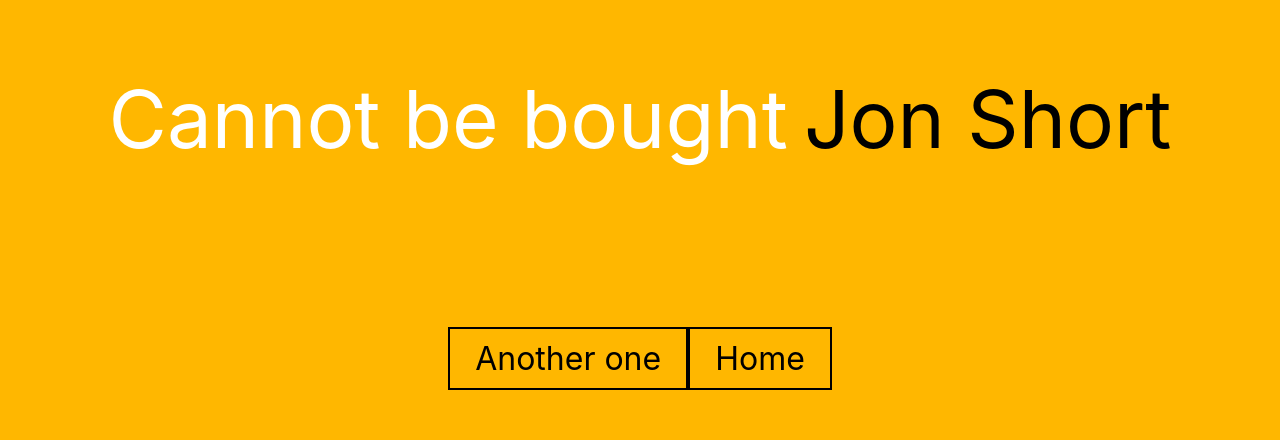
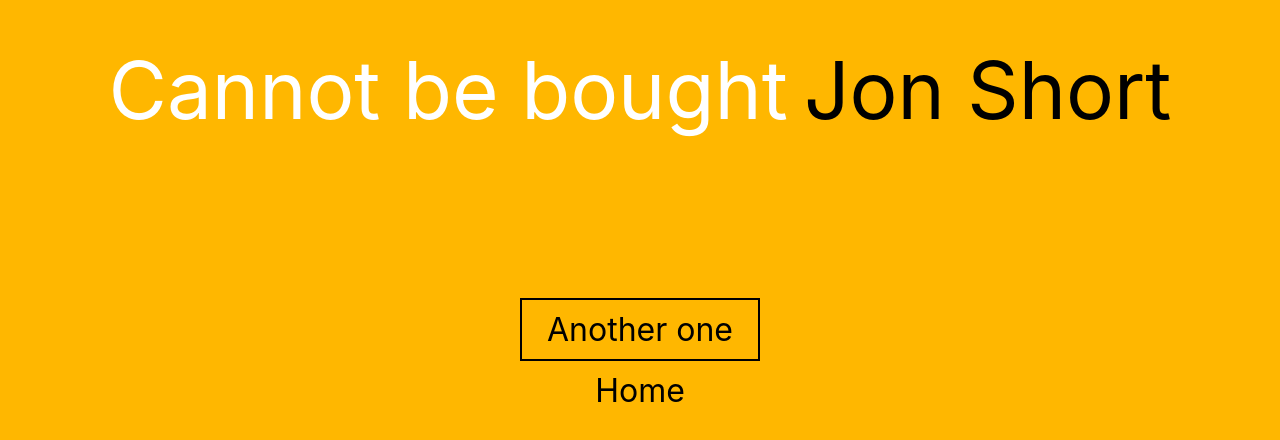
Before and after one commit to JonShort/DesignerRhymer, a Vue app: page /#/short in a window 1280 px wide. Shown: the part 250-690 px from the top of the page. Built offline with nearby package versions, Linux system fonts and the light colour scheme.

Commit message:
404, home refreshes colour

```diff
--- a/src/components/buttons/generic/GenericButton.vue
+++ b/src/components/buttons/generic/GenericButton.vue
@@ -1,12 +1,12 @@
 <template>
-  <div :class="$style.container">
+  <div :class="[$style.container, link && $style.link]">
     {{text}}
   </div>
 </template>
 
 <script>
   export default {
-    props: ['text'],
+    props: ['text', 'link'],
   };
 </script>
 
@@ -25,4 +25,8 @@
     border-color: #fff;
     color: #fff;
   }
+
+  .link {
+    border: none;
+  }
 </style>
--- a/src/components/fullscreen-quote/FullScreenQuote.vue
+++ b/src/components/fullscreen-quote/FullScreenQuote.vue
@@ -4,10 +4,10 @@
       <p :class="$style.quote">{{value}}</p>
       <p><a :class="$style.link" :href="nameLink" target="_blank">{{subject}}</a></p>
     </div>
-    <div>
+    <div :class="$style.buttons">
       <GenericButton v-on:click.native="refresh" text="Another one" />
       <router-link subject="home" to="/">
-        <GenericButton text="Home" />
+        <GenericButton text="Home" :link="true" />
       </router-link>
     </div>
   </section>
@@ -40,8 +40,13 @@
 
 <style module>
   .container {
+    text-align: center;
+  }
 
-    text-align: center;
+  .buttons {
+    display: inline-flex;
+    flex-direction: column;
+    align-items: center;
   }
 
   .text {
--- a/src/components/home/Home.vue
+++ b/src/components/home/Home.vue
@@ -1,9 +1,9 @@
 <template>
   <div :class="$style.container">
-    <router-link subject="gill" to="/gill">
+    <router-link v-on:click.native="calcBkg" subject="gill" to="/gill">
       <GillButton />
     </router-link>
-    <router-link subject="short" to="/short">
+    <router-link v-on:click.native="calcBkg" subject="short" to="/short">
       <ShortButton />
     </router-link>
   </div>
@@ -18,6 +18,7 @@
       GillButton,
       ShortButton,
     },
+    props: ['calcBkg'],
   };
 </script>
 
--- a/src/data/people/GillData.vue
+++ b/src/data/people/GillData.vue
@@ -8,7 +8,7 @@
     'Going in for the kill',
     'Writing his will',
     'Sharpening his drill',
-    'Somehow he is still',
+    'Somehow he\'s still',
     'All on his bill',
     'At the shopping till',
   ];
--- a/src/data/people/ShortData.vue
+++ b/src/data/people/ShortData.vue
@@ -3,10 +3,10 @@
 
   export const QuoteList = [
     'Cannot be bought',
-    'Easily taught',
+    'Quite easily taught',
     'On the tennis court',
-    'Likes to drink port',
-    'Never been caught',
+    'Has never drank port',
+    'Cannot be caught',
     'Always distraught',
     'Building a fort',
     'Able to teleport',
--- a/src/router/index.js
+++ b/src/router/index.js
@@ -24,5 +24,10 @@ export default new Router({
       name: 'Short',
       component: Short,
     },
+    {
+      path: '/**',
+      name: '404',
+      component: Home,
+    },
   ],
 });
```
